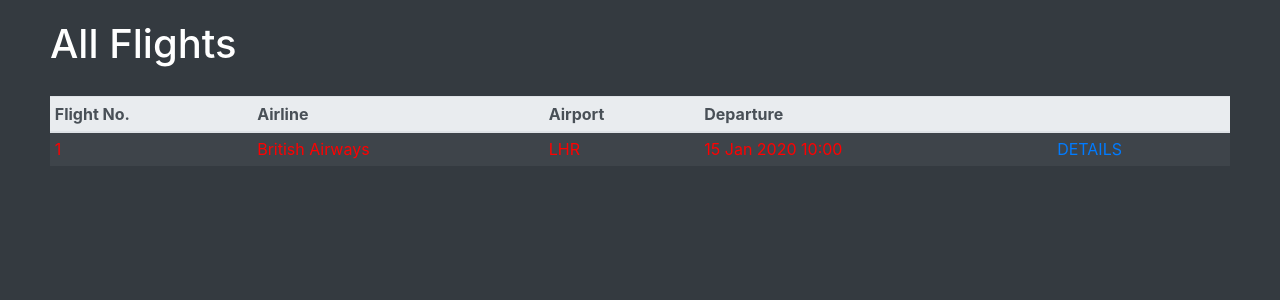
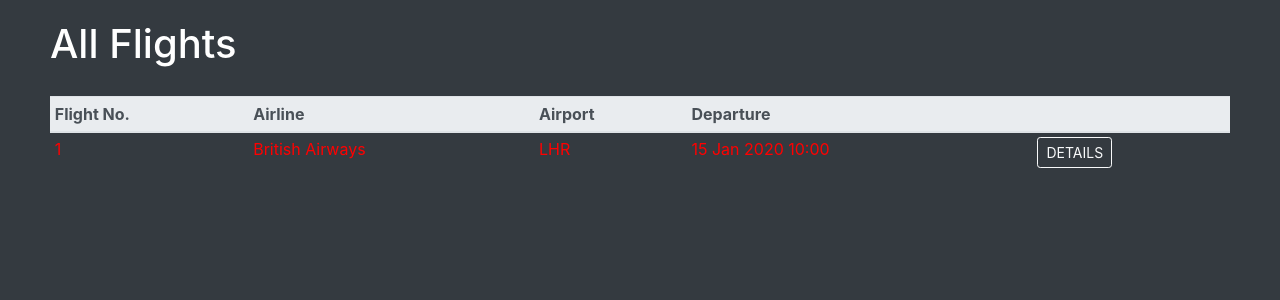
Before and after one commit to Dinssa/mongoose-flights, a Node server app: page /flights in a window 1280 px wide. Shown: the part 106-406 px from the top of the page. Run offline with Node 20, Linux system fonts and the light colour scheme; tables that the repository leaves empty hold one stand-in row (values such as "Sample post"); some libraries are stand-ins or nearby versions.

Commit message:
Style details button and remove stripped rows

```diff
--- a/views/flights/index.ejs
+++ b/views/flights/index.ejs
@@ -1,7 +1,7 @@
 <%- include('../partials/header') %>
 <%- include('../partials/nav') %>
 
-<table class="table table-dark table-striped table-hover table-sm">
+<table class="table table-dark table-hover table-sm">
     <thead class="thead-light">
         <tr>
             <th>Flight No.</th>
@@ -22,7 +22,7 @@
                 <td><%= flight.airline %></td>
                 <td><%= flight.airport %></td>
                 <td><%= moment(flight.departs).format("DD MMM YYYY HH:mm") %></td>
-                <td> <a href="/flights/<%= flight._id %>" class="details-link">DETAILS</a></td>
+                <td> <a href="/flights/<%= flight._id %>" class="btn btn-outline-light btn-sm">DETAILS</a></td>
             </tr>
         <% }) %>
     </tbody>
```
